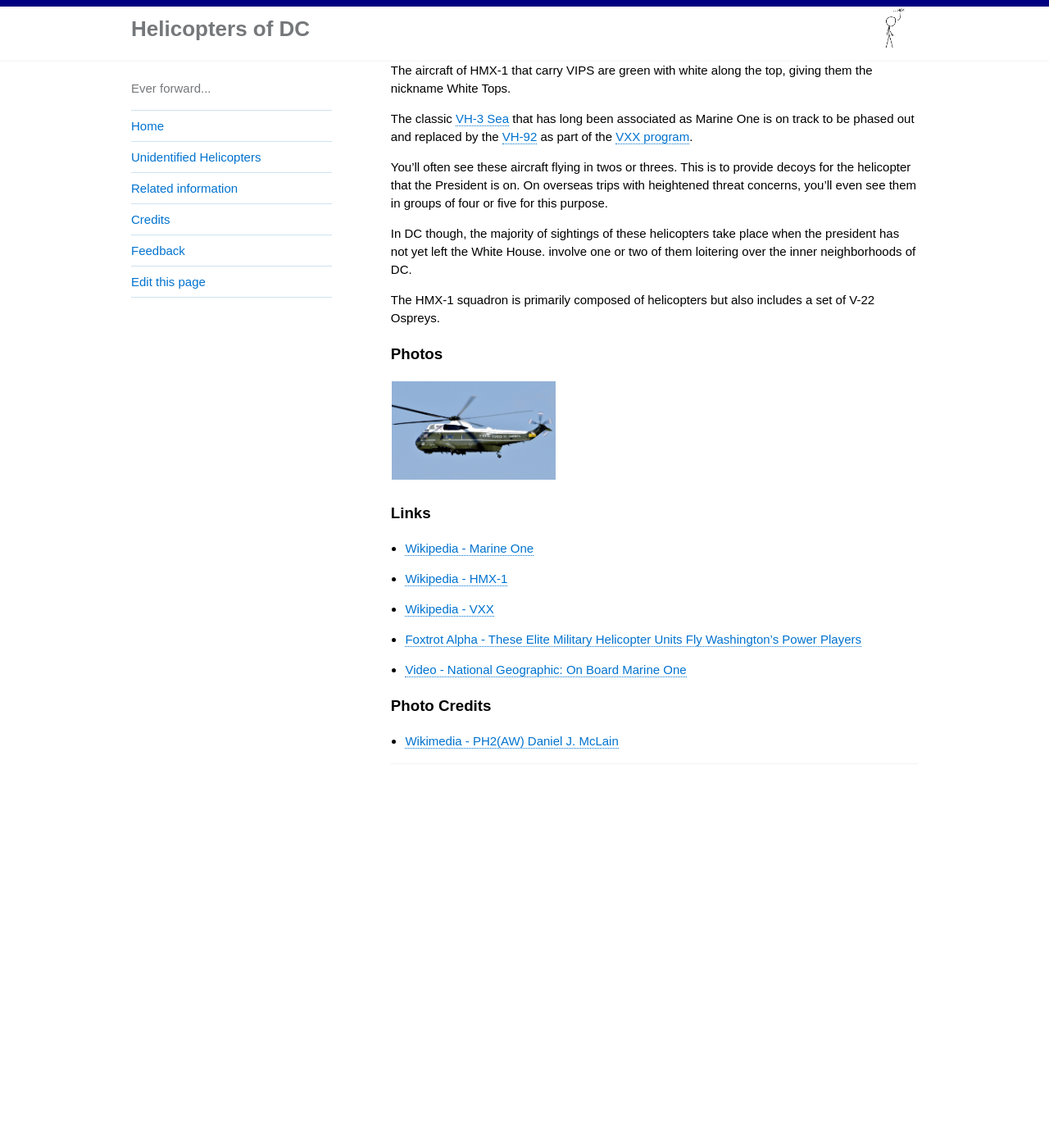
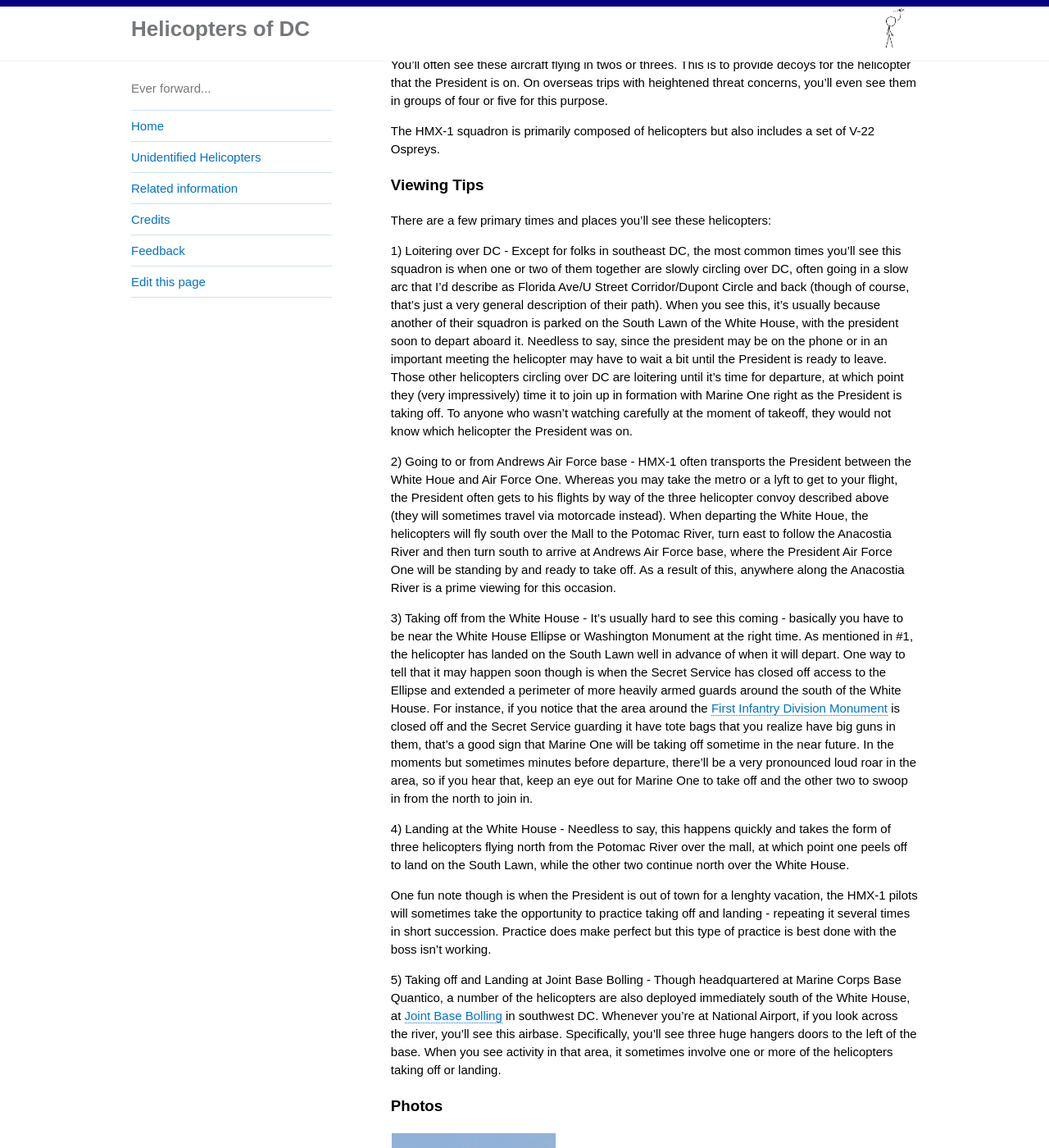
Before and after one commit to gbinal/dc-helicopters, a Jekyll site: the page built from _helicopters/us-marine-corps-hmx-1-squadron.md, in a window 1280 px wide and 1400 px high, scrolled down 653 px. Shown: the whole window at 82% size. Built offline with Jekyll 4.4.1, drawn with Linux system fonts in a browser that asks for light colours; before the commit the page ends 1713 px from its top, so only the background shows below that; some of the changed text lies outside the part shown.

Commit message:
expanding the viewing tips section

```diff
--- a/_helicopters/us-marine-corps-hmx-1-squadron.md
+++ b/_helicopters/us-marine-corps-hmx-1-squadron.md
@@ -17,17 +17,30 @@ The most famous and identifiable helicopters over DC, this unit is tasked with P
 
 First, one often missed nuance: Marine One is the callsign used by any USMC aircraft that the President is on.  It's often associated though with one of the helicopters from the HMX-1 squadron, but the point that's important to remember is that any one of the helicopters is only considered Marine One when it is transporting the President.
 
-Though headquartered at Marine Corps Base Quantico, a number of the helicopters are also deployed immediately south of the White House, at [Joint Base Bolling](https://en.wikipedia.org/wiki/Joint_Base_Anacostia%E2%80%93Bolling) in southwest DC.  Whenever you're at National Airport, if you look across the river, you'll see this airbase.  Specifically, you'll see three huge hangers doors to the left of the base.  When you see activity in that area, it sometimes involve one or more of the helicopters taking off or landing.
-
 The aircraft of HMX-1 that carry VIPS are green with white along the top, giving them the nickname White Tops.
 
 The classic [VH-3 Sea](https://en.wikipedia.org/wiki/Sikorsky_SH-3_Sea_King) that has long been associated as Marine One is on track to be phased out and replaced by the [VH-92](https://en.wikipedia.org/wiki/Sikorsky_VH-92) as part of the [VXX program](https://en.wikipedia.org/wiki/VXX).
 
 You'll often see these aircraft flying in twos or threes.  This is to provide decoys for the helicopter that the President is on.  On overseas trips with heightened threat concerns, you'll even see them in groups of four or five for this purpose.
 
-In DC though, the majority of sightings of these helicopters take place when the president has not yet left the White House.  involve one or two of them loitering over the inner neighborhoods of DC.
+The HMX-1 squadron is primarily composed of helicopters but also includes a set of V-22 Ospreys.
 
-The HMX-1 squadron is primarily composed of helicopters but also includes a set of V-22 Ospreys.
+### Viewing Tips
+
+There are a few primary times and places you'll see these helicopters:
+
+1) Loitering over DC - Except for folks in southeast DC, the most common times you'll see this squadron is when one or two of them together are slowly circling over DC, often going in a slow arc that I'd describe as Florida Ave/U Street Corridor/Dupont Circle and back (though of course, that's just a very general description of their path).  When you see this, it's usually because another of their squadron is parked on the South Lawn of the White House, with the president soon to depart aboard it.  Needless to say, since the president may be on the phone or in an important meeting the helicopter may have to wait a bit until the President is ready to leave.  Those other helicopters circling over DC are loitering until it's time for departure, at which point they (very impressively) time it to join up in formation with Marine One right as the President is taking off. To anyone who wasn't watching carefully at the moment of takeoff, they would not know which helicopter the President was on.
+
+2) Going to or from Andrews Air Force base - HMX-1 often transports the President between the White Houe and Air Force One.  Whereas you may take the metro or a lyft to get to your flight, the President often gets to his flights by way of the three helicopter convoy described above (they will sometimes travel via motorcade instead).  When departing the White Houe, the helicopters will fly south over the Mall to the Potomac River, turn east to follow the Anacostia River and then turn south to arrive at Andrews Air Force base, where the President Air Force One will be standing by and ready to take off.  As a result of this, anywhere along the Anacostia River is a prime viewing for this occasion.
+
+3) Taking off from the White House - It's usually hard to see this coming - basically you have to be near the White House Ellipse or Washington Monument at the right time.  As mentioned in #1, the helicopter has landed on the South Lawn well in advance of when it will depart.  One way to tell that it may happen soon though is when the Secret Service has closed off access to the Ellipse and extended a perimeter of more heavily armed guards around the south of the White House.  For instance, if you notice that the area around the [First Infantry Division Monument](https://www.google.com/maps/place/First+Infantry+Division+Monument/@38.8947331,-77.0367577,17z/data=!4m5!3m4!1s0x89b7b7a3519a46e7:0xd1838fee6609ec20!8m2!3d38.8961594!4d-77.0387057) is closed off and the Secret Service guarding it have tote bags that you realize have big guns in them, that's a good sign that Marine One will be taking off sometime in the near future.  In the moments but sometimes minutes before departure, there'll be a very pronounced loud roar in the area, so if you hear that, keep an eye out for Marine One to take off and the other two to swoop in from the north to join in.
+
+4) Landing at the White House - Needless to say, this happens quickly and takes the form of three helicopters flying north from the Potomac River over the mall, at which point one peels off to land on the South Lawn, while the other two continue north over the White House.
+
+One fun note though is when the President is out of town for a lenghty vacation, the HMX-1 pilots will sometimes take the opportunity to practice taking off and landing - repeating it several times in short succession.  Practice does make perfect but this type of practice is best done with the boss isn't working.
+
+5) Taking off and Landing at Joint Base Bolling - Though headquartered at Marine Corps Base Quantico, a number of the helicopters are also deployed immediately south of the White House, at [Joint Base Bolling](https://en.wikipedia.org/wiki/Joint_Base_Anacostia%E2%80%93Bolling) in southwest DC.  Whenever you're at National Airport, if you look across the river, you'll see this airbase.  Specifically, you'll see three huge hangers doors to the left of the base.  When you see activity in that area, it sometimes involve one or more of the helicopters taking off or landing.
+
 
 ### Photos
 
```
